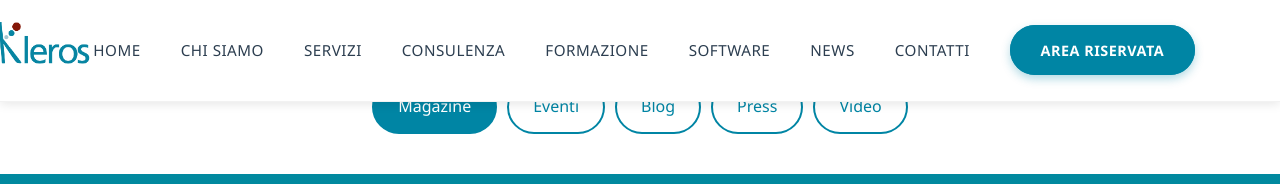
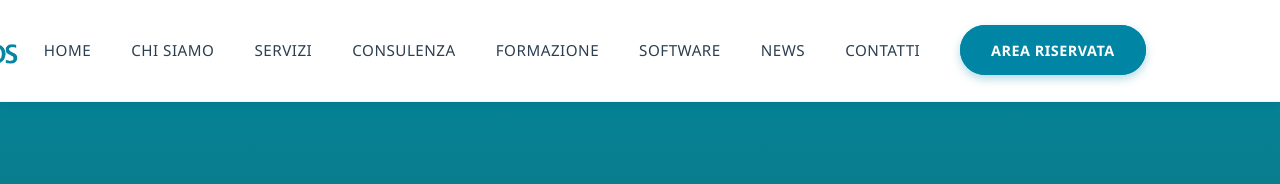
Before and after one commit to romanole/kleros-website, a plain HTML site: page news.html in a window 1280 px wide. Shown: the top 184 px of the page. Drawn offline with nearby package versions, Linux system fonts and the light colour scheme; a web font is replaced by a local one.

Commit message:
layout fine tuining

```diff
--- a/news.html
+++ b/news.html
@@ -107,7 +107,8 @@
     <!-- Header -->
   <header>
     <div class="container">
-      <div class="navbar">        <div class="logo" style="margin-right: 6rem; margin-left: -10rem;">
+      <div class="navbar"style="padding-left: 0;">
+        <div class="logo" style="margin-right: 6rem; margin-left: -12rem;">
           <a href="index.html"><img src="logo.png" alt="Kleros Logo" class="logo-img"></a>
         </div>
         <div class="mobile-toggle" aria-label="Menu principale" aria-expanded="false" aria-controls="nav-menu">
@@ -125,20 +126,9 @@
           <li class="nav-item"><a href="area-riservata.html" class="cta-button">Area Riservata</a></li>
         </ul>
       </div>
-    </div>  </header>
+    </div>
+  </header>
 
-  <!-- Filter Tabs -->
-  <section class="section" style="padding-top: 80px; padding-bottom: 0;">
-    <div class="container">
-      <div class="filter-tabs">
-        <a href="#magazine" class="filter-tab active">Magazine</a>
-        <a href="#eventi" class="filter-tab">Eventi</a>
-        <a href="#blog" class="filter-tab">Blog</a>
-        <a href="#press" class="filter-tab">Press</a>
-        <a href="#video" class="filter-tab">Video</a>
-      </div>
-    </div>
-  </section>
 
   <!-- Sezione 1: Magazine (hero) -->
   <section id="magazine" class="hero" style="background-image: linear-gradient(rgba(0, 133, 164, 0.8), rgba(44, 62, 80, 0.7)), url('img/hero/hero-beb7b458.jpg'); min-height: 100vh; background-size: cover; background-position: center;">
```
Also changed, not shown: area-riservata.html (+2 -1 lines), chi-siamo.html (+2 -2 lines), consulenza.html (+2 -1 lines), contatti.html (+2 -2 lines), formazione.html (+2 -2 lines), index.html (+6 -3 lines), software.html (+2 -2 lines), css/style-reset.css (added).
